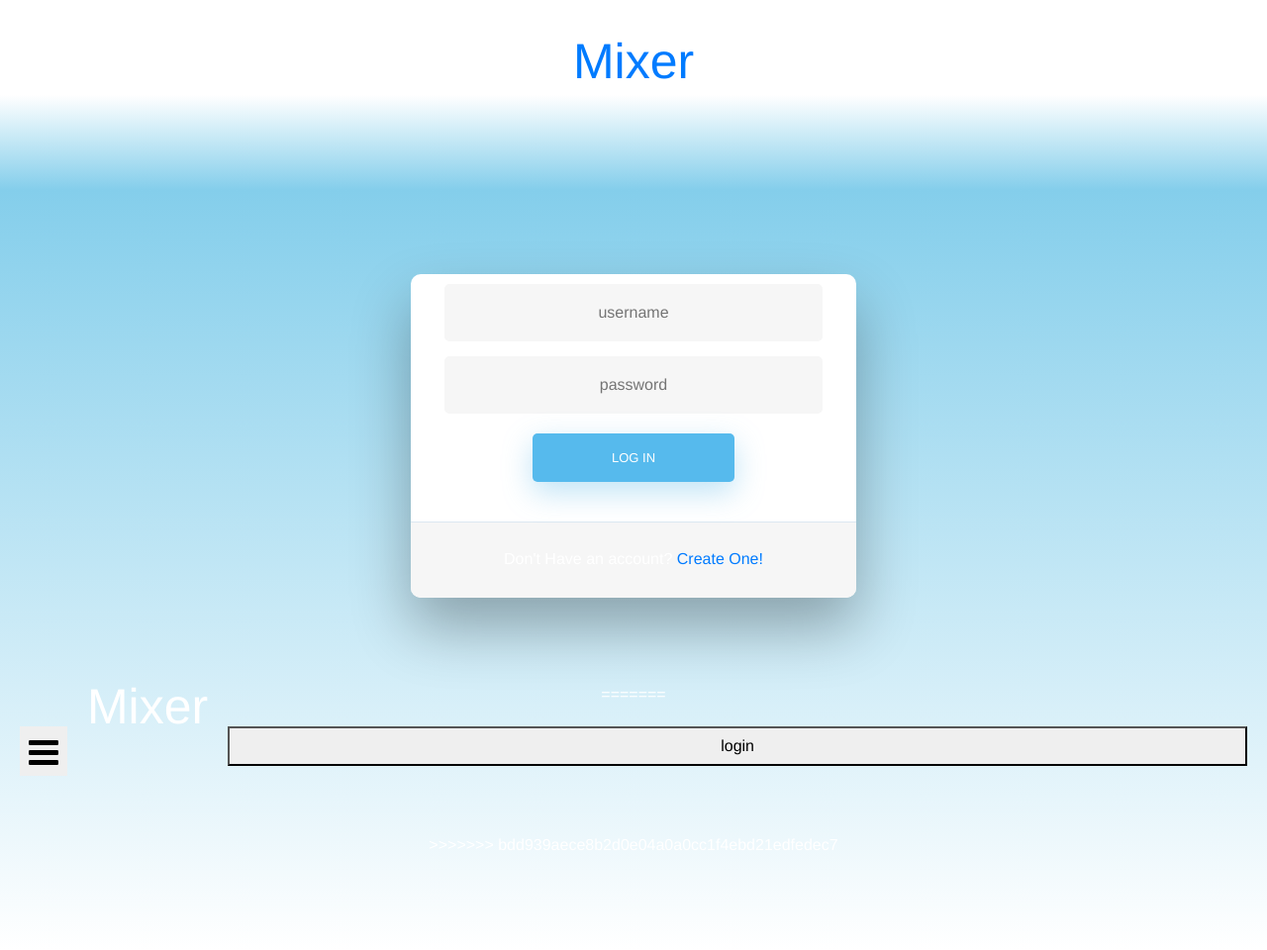
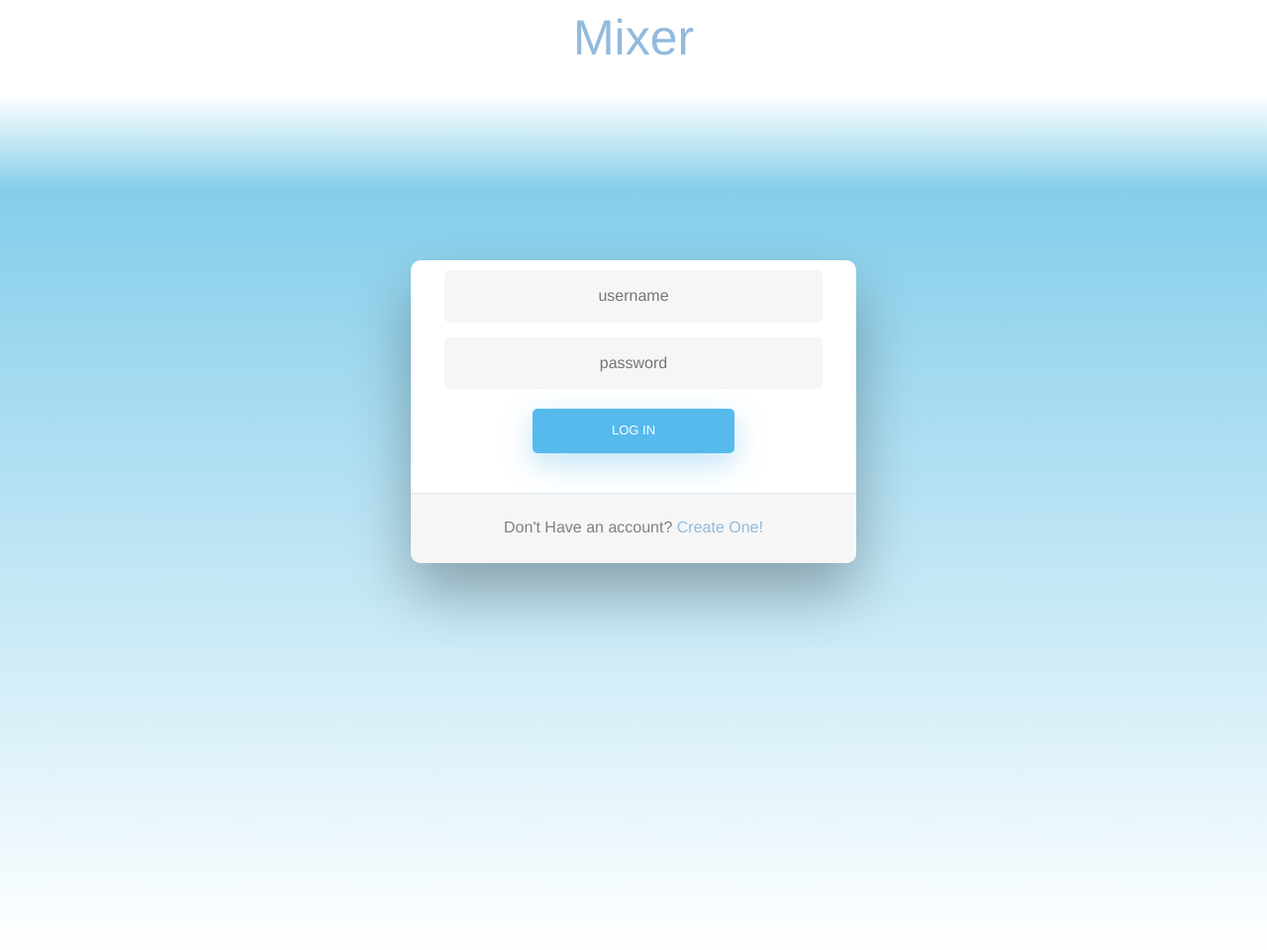
Before and after one commit to erinlimbo/Mixer, a Flask app: page /login in a window 1280 px wide. Shown: the whole page at 99% size. Run offline with Flask 2, Linux system fonts and the light colour scheme; some libraries are stand-ins or nearby versions.

Commit message:
removed local connection to static files.

```diff
--- a/static/stylesheets/login.css
+++ b/static/stylesheets/login.css
@@ -49,6 +49,7 @@
   -webkit-box-shadow: 0 30px 60px 0 rgba(0,0,0,0.3);
   box-shadow: 0 30px 60px 0 rgba(0,0,0,0.3);
   text-align: center;
+  color: grey;
 }
 
 
--- a/templates/login.html
+++ b/templates/login.html
@@ -1,5 +1,5 @@
 <!doctype html>
-<<<<<<< HEAD
+
 <html lang="en">
   <head>
     <!-- Required meta tags -->
@@ -7,30 +7,22 @@
     <meta name="viewport" content="width=device-width, initial-scale=1, shrink-to-fit=no">
     <!-- <link rel="stylesheet" href="https://stackpath.bootstrapcdn.com/bootstrap/4.3.1/css/bootstrap.min.css" integrity="sha384-ggOyR0iXCbMQv3Xipma34MD+dH/1fQ784/j6cY/iJTQUOhcWr7x9JvoRxT2MZw1T" crossorigin="anonymous"> -->
     <link rel="stylesheet" href="../static/stylesheets/bootstrap/css/bootstrap.css">
-    <link rel="stylesheet" href="../static/stylesheets/login.css">
-    <link rel="stylesheet" href="../static/stylesheets/style.css">
+    <!-- <link rel="stylesheet" href="../static/stylesheets/login.css">
+    <link rel="stylesheet" href="../static/stylesheets/style.css"> -->
     <link rel="stylesheet" href="https://cdnjs.cloudflare.com/ajax/libs/font-awesome/4.7.0/css/font-awesome.min.css">
+    <link type="text/css" rel="stylesheet" href="{{ url_for('static', filename='/stylesheets/login.css') }}">
+    <link type="text/css" rel="stylesheet" href="{{ url_for('static', filename='/stylesheets/style.css') }}">
+      <title>Login</title>
 
-      <title>Login</title>
-  <!-- <script src="{{ url_for('static', filename='scripts/script.js') }}"></script> -->
 
-=======
-<html>
-<head>
-  <title>Login</title>
-  <script src="{{ url_for('static', filename='script.js') }}"></script>
-  <link rel="stylesheet" href="https://stackpath.bootstrapcdn.com/bootstrap/4.3.1/css/bootstrap.min.css" integrity="sha384-ggOyR0iXCbMQv3Xipma34MD+dH/1fQ784/j6cY/iJTQUOhcWr7x9JvoRxT2MZw1T" crossorigin="anonymous">
-  <link rel="stylesheet" href="../static/stylesheets/profile.css">
-  <link rel="stylesheet" href="../static/stylesheets/style.css">
->>>>>>> bdd939aece8b2d0e04a0a0cc1f4ebd21edfedec7
 
-  <!-- <link type="text/css" rel="stylesheet" href="{{ url_for('static', filename='/stylesheets/profile.css') }}"> -->
-  <!-- <link type="text/css" rel="stylesheet" href="{{ url_for('static', filename='/stylesheets/header.css') }}"> -->
+
+
 
 </head>
   <body>
 
-<<<<<<< HEAD
+
     <div class="header">
       <span></span>
       <div id='title'>
@@ -48,9 +40,7 @@
             <input type="submit" class="fadeIn fourth" value="Log In">
           </form>
 
-          <!-- Remind Passowrd -->
           <div id="formFooter">
-
             Don't Have an account? <a class="underlineHover" href="https://www.spotify.com/us/signup/">Create One!</a>
           </div>
 
@@ -63,21 +53,5 @@
     <script src="https://cdnjs.cloudflare.com/ajax/libs/popper.js/1.14.7/umd/popper.min.js" integrity="sha384-UO2eT0CpHqdSJQ6hJty5KVphtPhzWj9WO1clHTMGa3JDZwrnQq4sF86dIHNDz0W1" crossorigin="anonymous"></script>
     <script src="https://stackpath.bootstrapcdn.com/bootstrap/4.3.1/js/bootstrap.min.js" integrity="sha384-JjSmVgyd0p3pXB1rRibZUAYoIIy6OrQ6VrjIEaFf/nJGzIxFDsf4x0xIM+B07jRM" crossorigin="anonymous"></script>
 
-=======
-
-    <div class="header">
-        <button type="button" id="openSideBar">
-          <i class="fa fa-bars"></i>
-        </button>
-
-      <div id='title'>
-        Mixer
-      </div>
-
-      <button type="button" id="login">login</button>
-    </div>
-
-
->>>>>>> bdd939aece8b2d0e04a0a0cc1f4ebd21edfedec7
   </body>
 </html>
--- a/templates/profile.html
+++ b/templates/profile.html
@@ -7,8 +7,8 @@
   <link rel="stylesheet" href="../static/stylesheets/profile.css">
   <link rel="stylesheet" href="../static/stylesheets/style.css">
 
-  <!-- <link type="text/css" rel="stylesheet" href="{{ url_for('static', filename='/stylesheets/profile.css') }}"> -->
-  <!-- <link type="text/css" rel="stylesheet" href="{{ url_for('static', filename='/stylesheets/header.css') }}"> -->
+  <link type="text/css" rel="stylesheet" href="{{ url_for('static', filename='/stylesheets/profile.css') }}">
+  <link type="text/css" rel="stylesheet" href="{{ url_for('static', filename='/stylesheets/style.css') }}">
 
 </head>
   <body>
```
Also changed, not shown: templates/carousel.html (+7 -7 lines), templates/home.html (+9 -4 lines).
